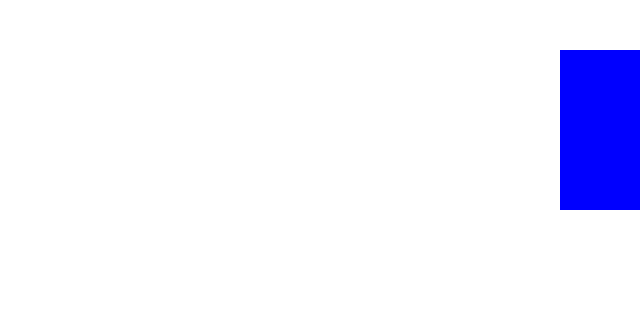
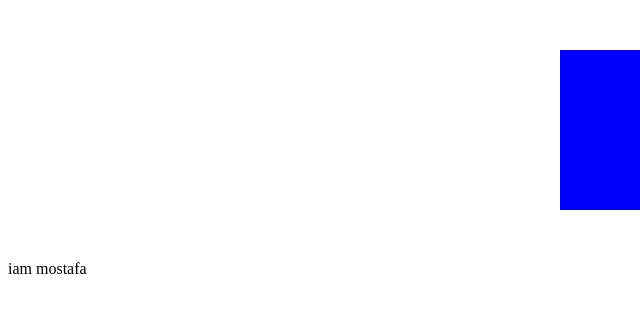
Before and after one commit to progbasma/testhostings5, a plain HTML site: page index.html in a window 1280 px wide. Shown: the full height of the page, 0-640 px from the left. Drawn offline with Linux system fonts and the light colour scheme.

Commit message:
we make fotter

```diff
--- a/index.html
+++ b/index.html
@@ -21,7 +21,9 @@
     <div class="container wow bounceInUp">
 
     </div>
-
+<footer>
+    iam mostafa
+</footer>
     <script src="libs/wow/wow.min.js"></script>
     <script>
         new WOW().init();
```
